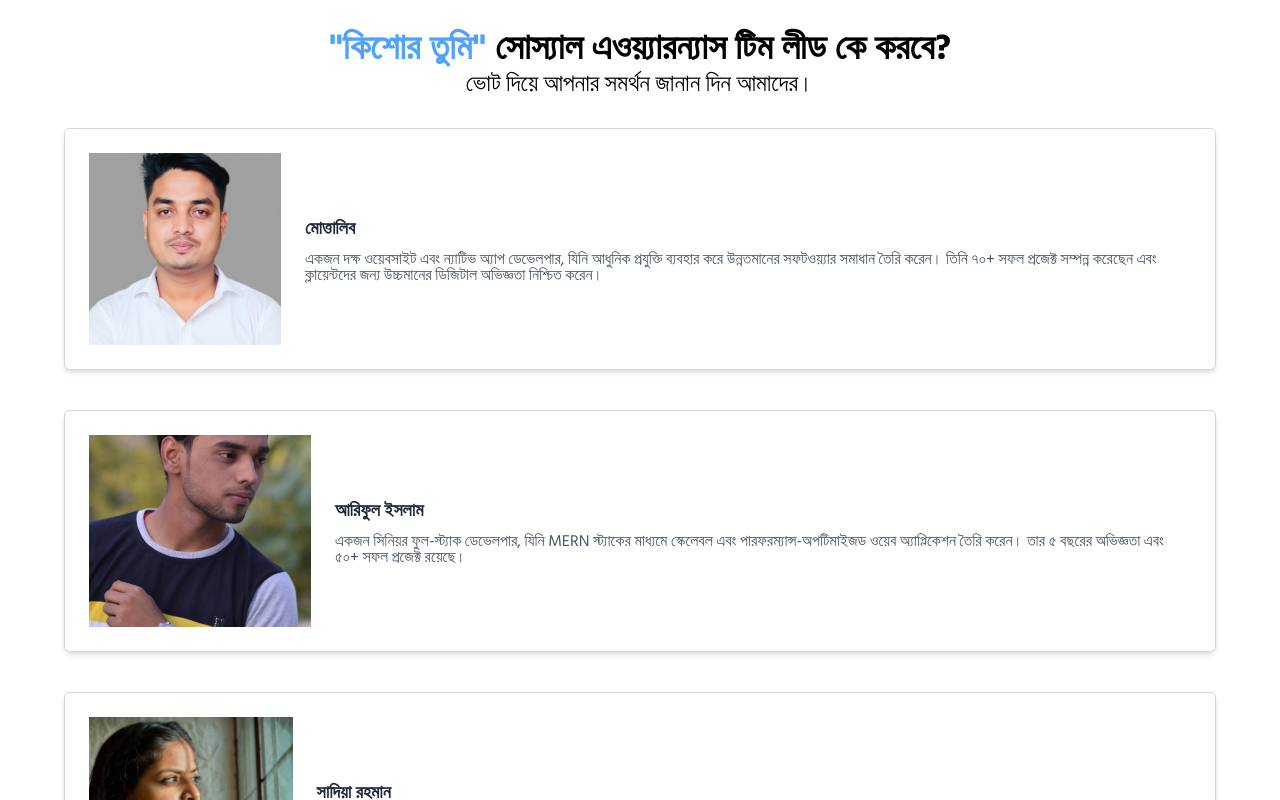
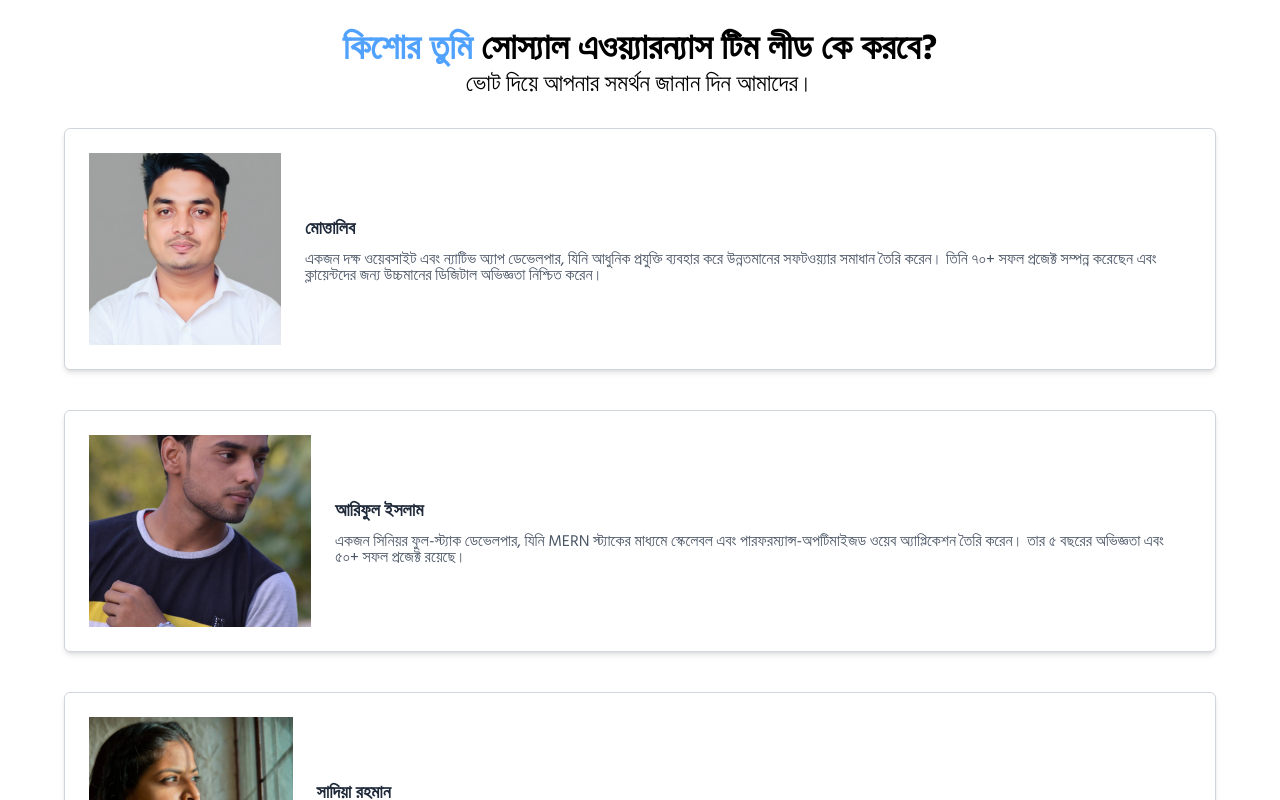
Before and after one commit to mottalibc/kishurtumi, a Next.js app: page / in a window 1280 px wide. Shown: the top 800 px of the page. Built offline with nearby package versions, Linux system fonts and the light colour scheme.

Commit message:
Fix ESLint unescaped entities issue3

```diff
--- a/src/app/page.js
+++ b/src/app/page.js
@@ -27,8 +27,8 @@ export default function Home() {
     <div className="m-auto flex flex-col justify-center items-center  w-[90%]">
       <div className="text-center my-7">
         <h3 className="text-4xl font-bold">
-          <span className="text-blue-400">"কিশোর তুমি"</span> সোস্যাল
-          এওয়্যারন্যাস টিম লীড কে করবে?
+          <span className="text-blue-400">কিশোর তুমি</span> সোস্যাল এওয়্যারন্যাস
+          টিম লীড কে করবে?
         </h3>
         <h5 className="text-2xl">ভোট দিয়ে আপনার সমর্থন জানান দিন আমাদের।</h5>
       </div>
```
